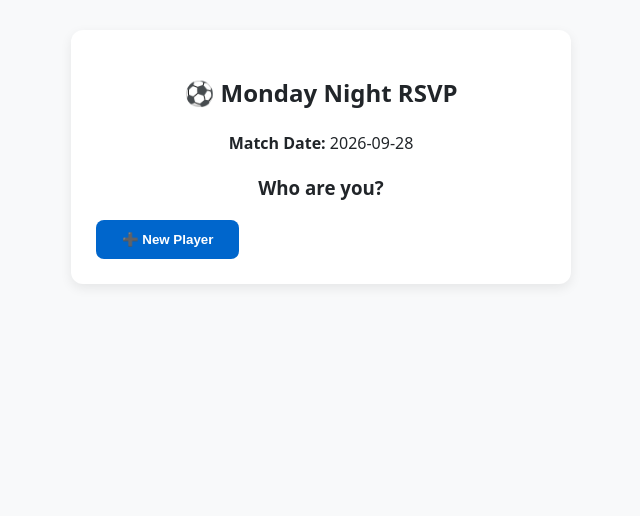
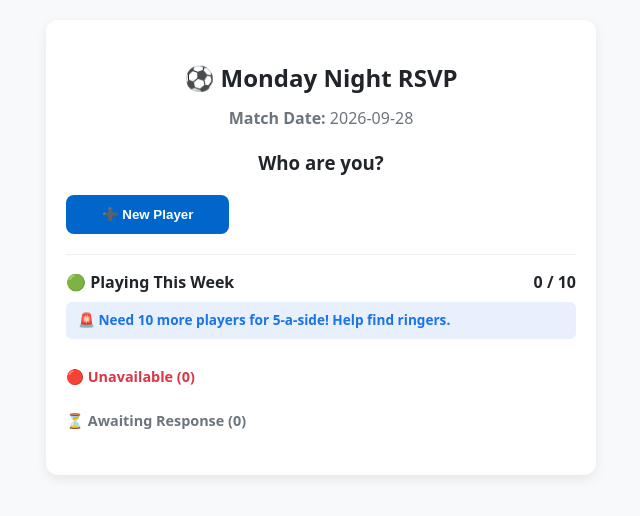
Before and after one commit to SethSinghJenningsKSCLOUD/5aSide-Manager, a Flask app: page /rsvp in a window 1280 px wide. Shown: the top 516 px of the page, without its empty margins (319-959 px from the left). Run offline with Flask 3, Linux system fonts and the light colour scheme; data that the repository does not hold is empty.

Commit message:
Add RSVP live voting dashboard, ringer tracker, and streaks

```diff
--- a/app.py
+++ b/app.py
@@ -91,6 +91,71 @@ def generate():
     )
 
 
+def get_player_streaks():
+    # Fetch completed matches in descending order
+    matches_res = (
+        supabase.table("matches")
+        .select("*")
+        .eq("is_completed", True)
+        .order("match_date", desc=True)
+        .execute()
+    )
+    matches = matches_res.data or []
+
+    # Fetch attendance
+    attendance_res = supabase.table("match_attendance").select("*").execute()
+    attendance = attendance_res.data or []
+
+    match_att_map = {}
+    for att in attendance:
+        m_id = att["match_id"]
+        if m_id not in match_att_map:
+            match_att_map[m_id] = []
+        match_att_map[m_id].append(att)
+
+    players_res = supabase.table("players").select("id").execute()
+    all_p_ids = [p["id"] for p in (players_res.data or [])]
+
+    attendance_streaks = {}
+    win_streaks = {}
+
+    for p_id in all_p_ids:
+        # 1. Attendance Streak (consecutive matches played starting from most recent)
+        attn_streak = 0
+        for m in matches:
+            m_id = m["id"]
+            m_atts = match_att_map.get(m_id, [])
+            if any(a["player_id"] == p_id for a in m_atts):
+                attn_streak += 1
+            else:
+                break
+        attendance_streaks[p_id] = attn_streak
+
+        # 2. Win Streak (consecutive matches played AND won by player)
+        win_streak = 0
+        for m in matches:
+            m_id = m["id"]
+            m_atts = match_att_map.get(m_id, [])
+            p_att = next((a for a in m_atts if a["player_id"] == p_id), None)
+            if not p_att:
+                continue
+
+            team = p_att["team_assigned"]
+            score_a = m.get("team_a_score", 0)
+            score_b = m.get("team_b_score", 0)
+
+            won = (team == "A" and score_a > score_b) or (
+                team == "B" and score_b > score_a
+            )
+            if won:
+                win_streak += 1
+            else:
+                break
+        win_streaks[p_id] = win_streak
+
+    return attendance_streaks, win_streaks
+
+
 @app.route("/rsvp", methods=["GET"])
 def rsvp_page():
     upcoming_date = get_upcoming_monday()
@@ -107,10 +172,16 @@ def rsvp_page():
     )
     rsvps = {row["player_id"]: row["status"] for row in (avail_resp.data or [])}
 
+    # Fetch Streaks
+    attn_streaks, win_streaks = get_player_streaks()
+
+    for p in players:
+        p["attn_streak"] = attn_streaks.get(p["id"], 0)
+        p["win_streak"] = win_streaks.get(p["id"], 0)
+
     return render_template(
         "rsvp.html", players=players, rsvps=rsvps, match_date=upcoming_date
     )
-
 
 @app.route("/rsvp", methods=["POST"])
 def submit_rsvp():
--- a/templates/rsvp.html
+++ b/templates/rsvp.html
@@ -5,30 +5,40 @@
     <meta name="viewport" content="width=device-width, initial-scale=1.0">
     <title>Match RSVP - Monday Night 5-a-Side</title>
     <style>
-        body { font-family: system-ui, -apple-system, sans-serif; max-width: 500px; margin: 30px auto; padding: 0 20px; line-height: 1.5; background: #f8f9fa; color: #212529; }
-        .card { background: white; padding: 25px; border-radius: 12px; box-shadow: 0 4px 12px rgba(0,0,0,0.08); text-align: center; }
-        .btn-group { display: flex; gap: 15px; margin-top: 20px; }
-        .btn { flex: 1; padding: 15px; border: none; border-radius: 8px; font-size: 1.1rem; font-weight: bold; cursor: pointer; color: white; }
+        body { font-family: system-ui, -apple-system, sans-serif; max-width: 550px; margin: 20px auto; padding: 0 15px; line-height: 1.5; background: #f8f9fa; color: #212529; }
+        .card { background: white; padding: 20px; border-radius: 12px; box-shadow: 0 4px 12px rgba(0,0,0,0.08); text-align: center; margin-bottom: 20px; }
+        .btn-group { display: flex; gap: 15px; margin-top: 15px; }
+        .btn { flex: 1; padding: 14px; border: none; border-radius: 8px; font-size: 1.1rem; font-weight: bold; cursor: pointer; color: white; }
         .btn-in { background: #28a745; }
         .btn-out { background: #dc3545; }
         .player-grid { display: grid; grid-template-columns: repeat(auto-fill, minmax(130px, 1fr)); gap: 10px; margin-top: 15px; }
         .player-btn { padding: 12px; border: 1px solid #ced4da; background: white; border-radius: 8px; cursor: pointer; font-weight: 600; }
         .player-btn:hover { background: #e9ecef; }
         .new-btn { background: #0066cc; color: white; border: none; }
-        .new-btn:hover { background: #0052a3; }
         .status-badge { display: inline-block; padding: 6px 12px; border-radius: 20px; font-weight: bold; margin-top: 10px; }
         .status-IN { background: #d4edda; color: #155724; }
         .status-OUT { background: #f8d7da; color: #721c24; }
-        .switch-link { margin-top: 25px; display: inline-block; font-size: 0.85rem; color: #6c757d; text-decoration: underline; cursor: pointer; }
+        .switch-link { margin-top: 20px; display: inline-block; font-size: 0.85rem; color: #6c757d; text-decoration: underline; cursor: pointer; }
+
+        /* Streaks & Dashboard Styling */
+        .streak-banner { background: #fff3cd; color: #856404; padding: 10px; border-radius: 8px; margin: 10px 0; font-size: 0.95rem; font-weight: 600; }
+        .roster-section { text-align: left; margin-top: 20px; border-top: 1px solid #eee; padding-top: 15px; }
+        .roster-header { font-size: 1rem; font-weight: bold; margin-bottom: 8px; display: flex; justify-content: space-between; align-items: center; }
+        .tag-list { display: flex; flex-wrap: wrap; gap: 6px; margin-bottom: 15px; }
+        .tag { padding: 5px 10px; border-radius: 15px; font-size: 0.85rem; font-weight: 600; display: inline-flex; align-items: center; gap: 4px; }
+        .tag-in { background: #e6f4ea; color: #137333; border: 1px solid #ceedd5; }
+        .tag-out { background: #fce8e6; color: #c5221f; border: 1px solid #fad2cf; }
+        .tag-pending { background: #f1f3f4; color: #5f6368; border: 1px solid #dadce0; }
+        .ringer-alert { background: #e8f0fe; color: #1a73e8; padding: 8px 12px; border-radius: 6px; font-size: 0.85rem; font-weight: 600; margin-bottom: 12px; }
         input, select { width: 100%; padding: 10px; margin: 8px 0; border: 1px solid #ced4da; border-radius: 6px; box-sizing: border-box; }
     </style>
 </head>
 <body>
     <div class="card">
         <h2>⚽ Monday Night RSVP</h2>
-        <p><strong>Match Date:</strong> {{ match_date }}</p>
+        <p style="margin-top: -10px; color: #6c757d;"><strong>Match Date:</strong> {{ match_date }}</p>
 
-        <!-- STEP 1: PLAYER SELECTION -->
+        <!-- STEP 1: INITIAL PLAYER SELECTION -->
         <div id="select-step">
             <h3>Who are you?</h3>
             <div class="player-grid">
@@ -48,15 +58,15 @@
             <h3>Register New Player</h3>
             <form action="/add-player-rsvp" method="POST">
                 <label><strong>Your Name:</strong></label>
-                <input type="text" name="name" required placeholder="e.g. Lionel Messi / Lauren James">
+                <input type="text" name="name" required placeholder="e.g. Dave Smith">
 
                 <label><strong>Self Assessment Rating:</strong></label>
                 <select name="rating">
-                    <option value="1">⭐ 1 - Total Beginner </option>
-                    <option value="2">⭐⭐ 2 - Reliable </option>
-                    <option value="3" selected>⭐⭐⭐ 3 - Good </option>
-                    <option value="4">⭐⭐⭐⭐ 4 - Strong </option>
-                    <option value="5">⭐⭐⭐⭐⭐ 5 - Unstoppable</option>
+                    <option value="1">⭐ 1 - Beginner / Low fitness</option>
+                    <option value="2">⭐⭐ 2 - Casual / Plays rarely</option>
+                    <option value="3" selected>⭐⭐⭐ 3 - Average / Solid regular</option>
+                    <option value="4">⭐⭐⭐⭐ 4 - Strong / Good fitness</option>
+                    <option value="5">⭐⭐⭐⭐⭐ 5 - Ringer / Unstoppable</option>
                 </select>
 
                 <button type="submit" class="btn btn-in" style="width: 100%; margin-top: 15px;">Save & Mark Me IN 🟢</button>
@@ -66,7 +76,9 @@
 
         <!-- STEP 2: REMEMBERED PLAYER ACTION -->
         <div id="rsvp-step" style="display: none;">
-            <h3 id="welcome-msg"></h3>
+            <h3 id="welcome-msg" style="margin-bottom: 5px;"></h3>
+
+            <div id="personal-streak-box"></div>
             <div id="current-status-box"></div>
 
             <form action="/rsvp" method="POST" id="rsvp-form">
@@ -81,6 +93,27 @@
 
             <span class="switch-link" onclick="clearSavedPlayer()">Not you? Switch player</span>
         </div>
+
+        <!-- LIVE RESPONSE DASHBOARD -->
+        <div class="roster-section">
+            <div class="roster-header">
+                <span>🟢 Playing This Week</span>
+                <span id="in-count-badge">0 / 10</span>
+            </div>
+
+            <div id="ringer-needed-box"></div>
+            <div class="tag-list" id="in-players-list"></div>
+
+            <div class="roster-header" style="font-size: 0.9rem; color: #dc3545; margin-top: 10px;">
+                <span>🔴 Unavailable (<span id="out-count">0</span>)</span>
+            </div>
+            <div class="tag-list" id="out-players-list"></div>
+
+            <div class="roster-header" style="font-size: 0.9rem; color: #6c757d; margin-top: 10px;">
+                <span>⏳ Awaiting Response (<span id="pending-count">0</span>)</span>
+            </div>
+            <div class="tag-list" id="pending-players-list"></div>
+        </div>
     </div>
 
     <script>
@@ -91,8 +124,59 @@
         function getStorage(k) { try { return localStorage.getItem(k); } catch (e) { return null; } }
         function removeStorage(k) { try { localStorage.removeItem(k); } catch (e) {} }
 
+        function renderRosterDashboard() {
+            const inList = document.getElementById('in-players-list');
+            const outList = document.getElementById('out-players-list');
+            const pendingList = document.getElementById('pending-players-list');
+
+            inList.innerHTML = '';
+            outList.innerHTML = '';
+            pendingList.innerHTML = '';
+
+            let inCount = 0;
+            let outCount = 0;
+            let pendingCount = 0;
+
+            players.forEach(p => {
+                const status = rsvps[p.id];
+
+                // Build badges for streak highlights
+                let streakLabel = '';
+                if (p.win_streak >= 2) {
+                    streakLabel += ` 🔥 ${p.win_streak}W`;
+                } else if (p.attn_streak >= 3) {
+                    streakLabel += ` ⚡ ${p.attn_streak} games`;
+                }
+
+                if (status === 'IN') {
+                    inCount++;
+                    inList.innerHTML += `<span class="tag tag-in">${p.name}${streakLabel}</span>`;
+                } else if (status === 'OUT') {
+                    outCount++;
+                    outList.innerHTML += `<span class="tag tag-out">${p.name}</span>`;
+                } else {
+                    pendingCount++;
+                    pendingList.innerHTML += `<span class="tag tag-pending">${p.name}</span>`;
+                }
+            });
+
+            document.getElementById('in-count-badge').innerText = `${inCount} / 10`;
+            document.getElementById('out-count').innerText = outCount;
+            document.getElementById('pending-count').innerText = pendingCount;
+
+            // Ringer notification box
+            const ringerBox = document.getElementById('ringer-needed-box');
+            if (inCount < 10) {
+                const needed = 10 - inCount;
+                ringerBox.innerHTML = `<div class="ringer-alert">🚨 Need <strong>${needed} more player${needed > 1 ? 's' : ''}</strong> for 5-a-side! Help find ringers.</div>`;
+            } else {
+                ringerBox.innerHTML = `<div class="ringer-alert" style="background:#d4edda; color:#155724;">✅ Full squad reached! (${inCount} players attending)</div>`;
+            }
+        }
+
         function init() {
-            // Check if player just registered via URL parameters
+            renderRosterDashboard();
+
             const urlParams = new URLSearchParams(window.location.search);
             const newId = urlParams.get('new_id');
             const newName = urlParams.get('new_name');
@@ -100,7 +184,6 @@
             if (newId && newName) {
                 setStorage('5aside_player_id', newId);
                 setStorage('5aside_player_name', newName);
-                // Clean up URL so params don't linger on refresh
                 window.history.replaceState({}, document.title, window.location.pathname);
                 showRsvpScreen(newId, newName);
                 return;
@@ -131,6 +214,20 @@
             document.getElementById('rsvp-step').style.display = 'block';
             document.getElementById('welcome-msg').innerText = `Hey ${name}!`;
             document.getElementById('form-player-id').value = id;
+
+            const playerObj = players.find(p => p.id === id);
+            const streakBox = document.getElementById('personal-streak-box');
+
+            // Personal streak messages
+            if (playerObj) {
+                if (playerObj.win_streak >= 2) {
+                    streakBox.innerHTML = `<div class="streak-banner">🔥 Hot streak! You're on a <strong>${playerObj.win_streak} game winning streak</strong>!</div>`;
+                } else if (playerObj.attn_streak >= 3) {
+                    streakBox.innerHTML = `<div class="streak-banner">⚡ Great loyalty! You've played <strong>${playerObj.attn_streak} weeks in a row</strong>!</div>`;
+                } else {
+                    streakBox.innerHTML = '';
+                }
+            }
 
             const currentStatus = rsvps[id];
             const statusBox = document.getElementById('current-status-box');
```
